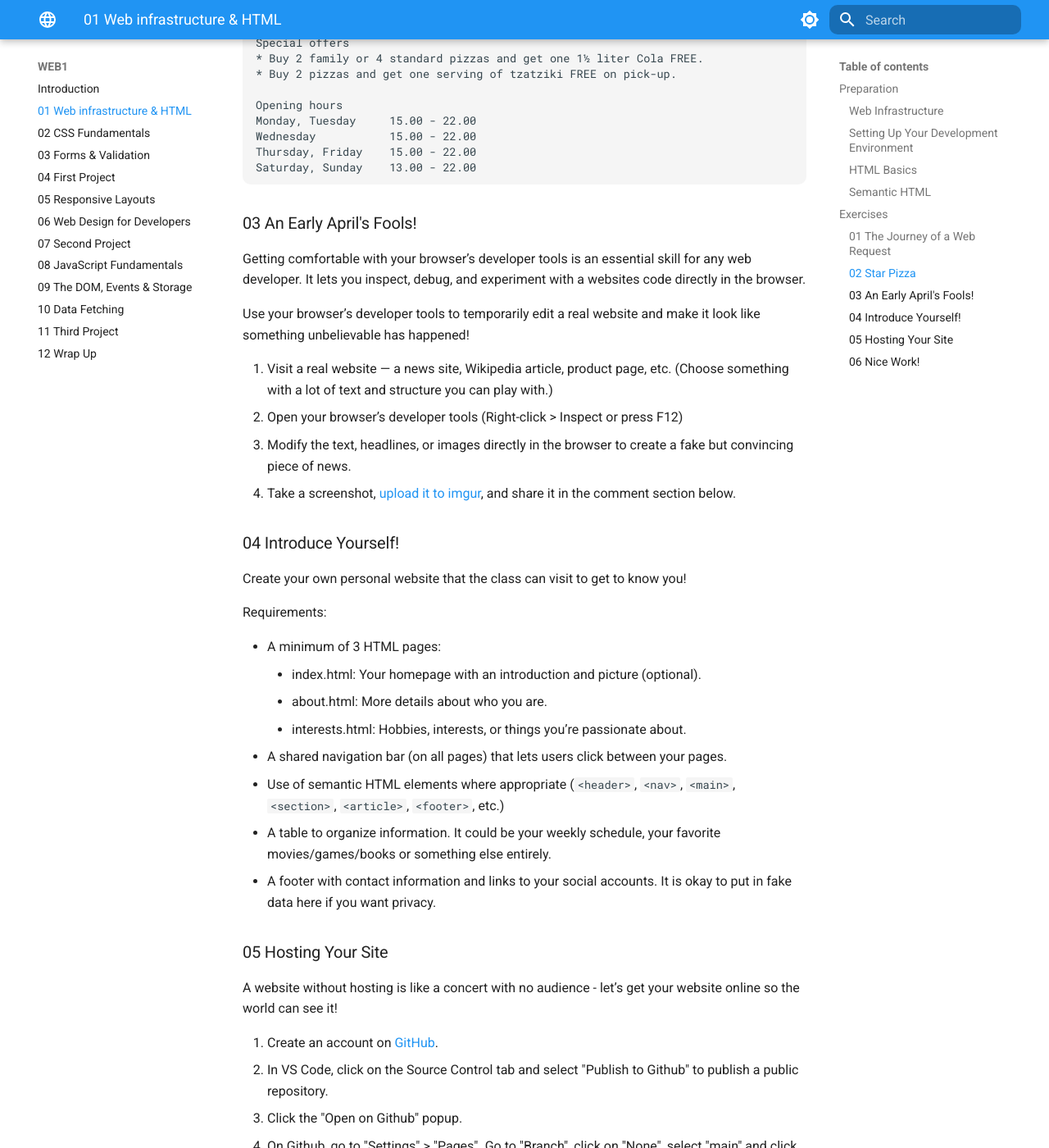
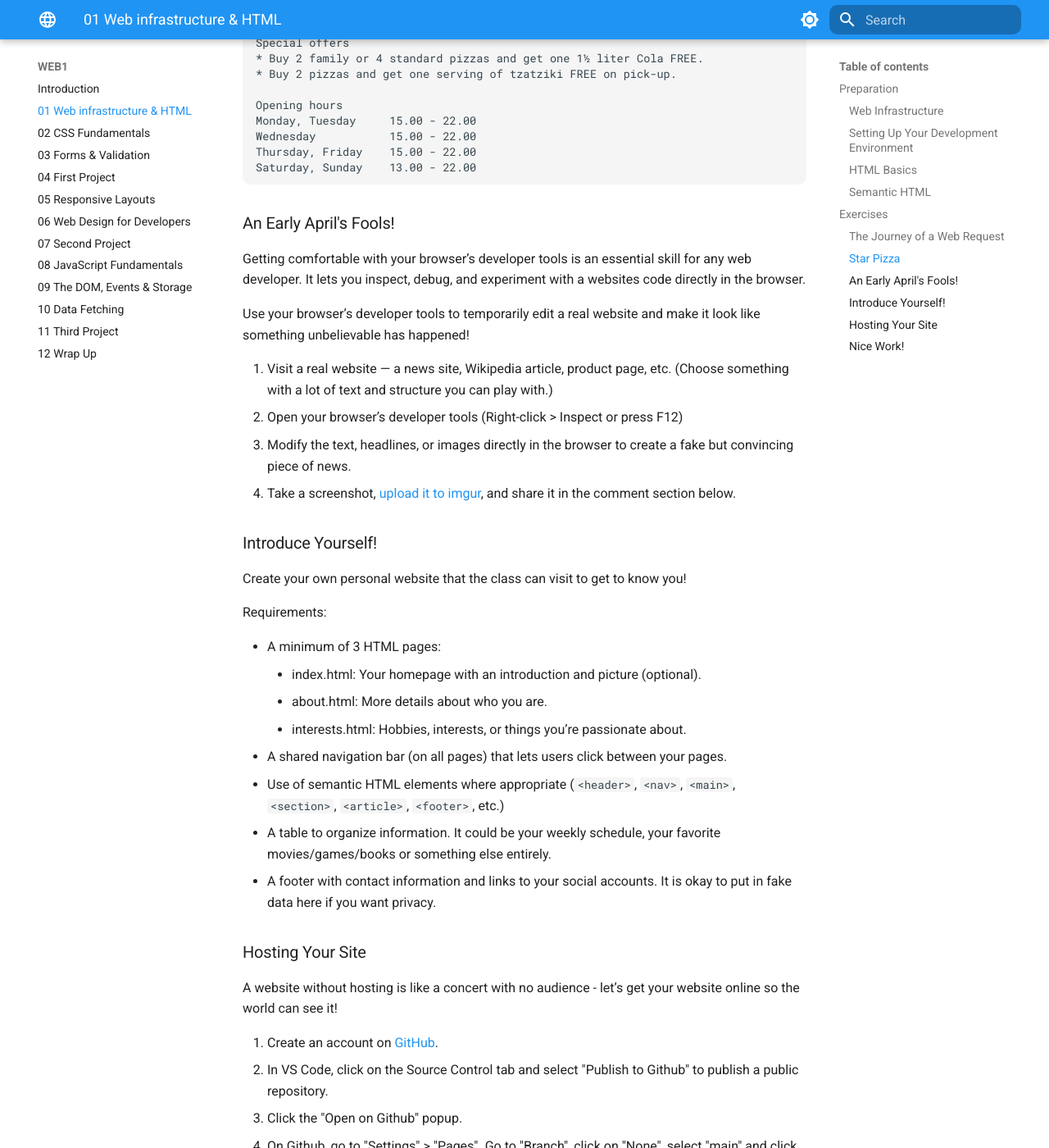
Before and after one commit to KasperKnop/WEB1, an MkDocs documentation site: the page built from docs/01-web-infrastructure-and-html.md, in a window 1280 px wide and 1400 px high, scrolled down 2386 px. Shown: the whole window at 82% size. Built offline with MkDocs 1.6.1 and Material for MkDocs 9.7.7, drawn with Linux system fonts in a browser that asks for light colours; emoji names are drawn with the system emoji font; comment, search, counter and statistics services are not loaded; some of the changed text lies outside the part shown.

Commit message:
Update 01-web-infrastructure-and-html.md

````diff
--- a/docs/01-web-infrastructure-and-html.md
+++ b/docs/01-web-infrastructure-and-html.md
@@ -42,7 +42,7 @@ comments: true
 
 ## Exercises
 
-### 01 The Journey of a Web Request
+### The Journey of a Web Request
 
 What happens behind the scenes when you visit a website? Create a visual map of the web's underlying infrastructure — and share it with your peers!
 
@@ -50,7 +50,7 @@ What happens behind the scenes when you visit a website? Create a visual map of
 2. Create a diagram of the interaction between the elements - either on pen and paper or using a drawing program such as [excalidraw](https://excalidraw.com/){:target="\_blank"}.
 3. Upload an image of the diagram to [imgur](https://imgur.com/upload){:target="\_blank"}, and share it in the comment section below. The comments accepts some HTML, so you can use an `<img>` element to display it (don't forget to add the image extension to the URL!). You can use the preview tab to make sure that the image is working before posting it.
 
-### 02 Star Pizza
+### Star Pizza
 
 Congratulations - you are now the restaurant owner of Star Pizza!
 
@@ -93,7 +93,7 @@ Thursday, Friday    15.00 - 22.00
 Saturday, Sunday    13.00 - 22.00
 ```
 
-### 03 An Early April's Fools!
+### An Early April's Fools!
 
 Getting comfortable with your browser’s developer tools is an essential skill for any web developer. It lets you inspect, debug, and experiment with a websites code directly in the browser.
 
@@ -104,7 +104,7 @@ Use your browser’s developer tools to temporarily edit a real website and make
 3. Modify the text, headlines, or images directly in the browser to create a fake but convincing piece of news.
 4. Take a screenshot, [upload it to imgur](https://imgur.com/upload){:target="\_blank"}, and share it in the comment section below.
 
-### 04 Introduce Yourself!
+### Introduce Yourself!
 
 Create your own personal website that the class can visit to get to know you!
 
@@ -119,7 +119,7 @@ Requirements:
 -   A table to organize information. It could be your weekly schedule, your favorite movies/games/books or something else entirely.
 -   A footer with contact information and links to your social accounts. It is okay to put in fake data here if you want privacy.
 
-### 05 Hosting Your Site
+### Hosting Your Site
 
 A website without hosting is like a concert with no audience - let’s get your website online so the world can see it!
 
@@ -132,7 +132,7 @@ A website without hosting is like a concert with no audience - let’s get your
 
 As an alternative to Github Pages, you can use [Netlify Drop](https://app.netlify.com/drop){:target="\_blank"} - just drag and drop your project files, and your site will be live in seconds! It's free to use, though you'll need an account to keep your site password free and online permanently.
 
-### 06 Nice Work!
+### Nice Work!
 
 Take a few minutes to browse the images and personal websites your classmates have made. Click around, get to know them, and see how everyone approached the exercises in their own way. Leave a comment on a post if it caught your attention :slight_smile:
 
````
